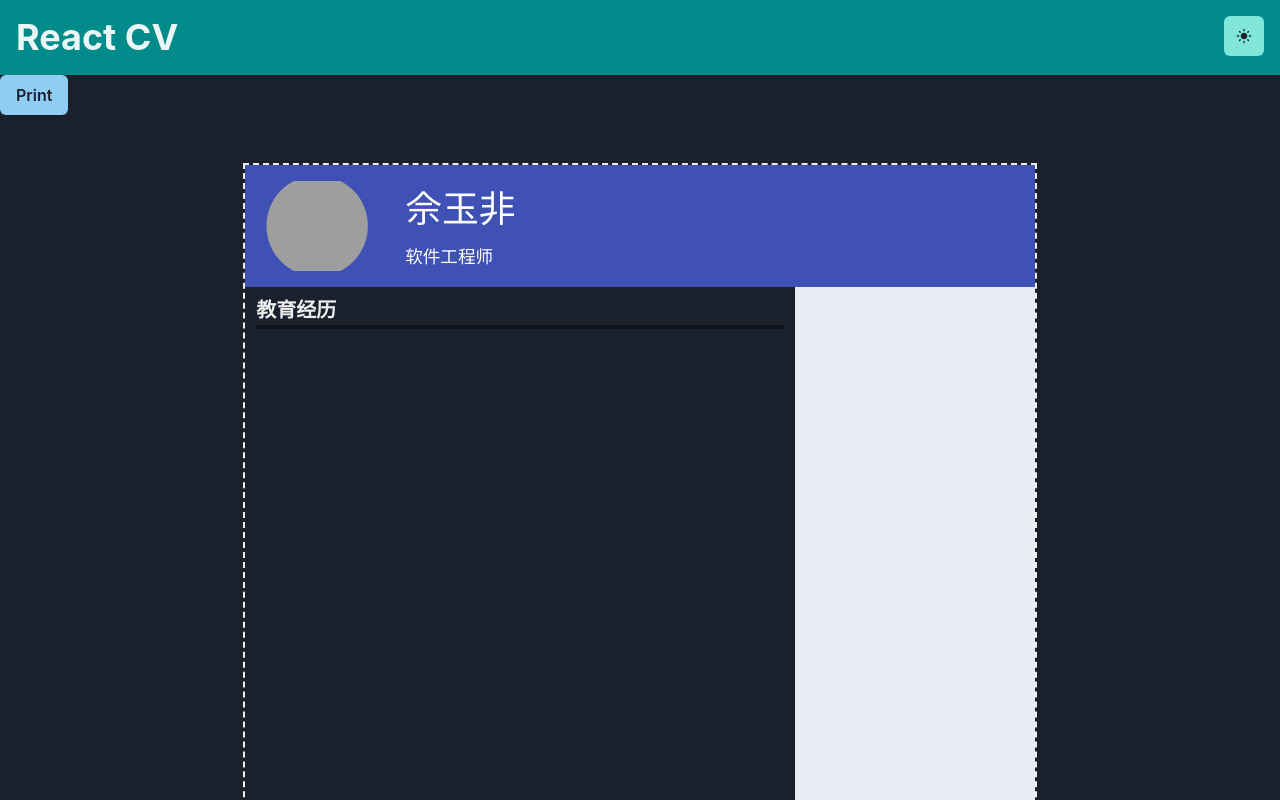
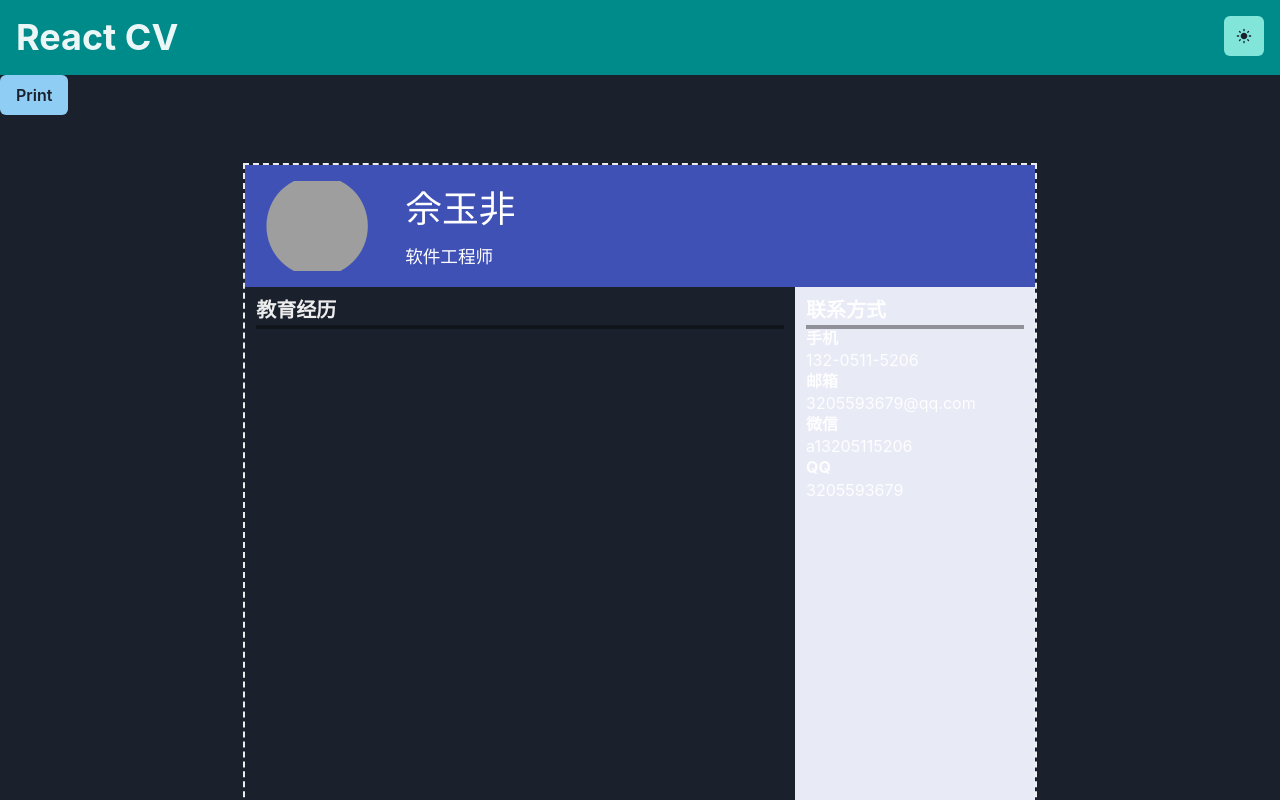
Before and after one commit to SnekTech/react-cv, a React (Vite) app: page / in a window 1280 px wide. Shown: the top 800 px of the page. Built offline with nearby package versions, Linux system fonts and the light colour scheme; grey boxes are pictures that could not be loaded.

Commit message:
add Contact.tsx

```diff
--- a/src/cv/CV.tsx
+++ b/src/cv/CV.tsx
@@ -2,6 +2,7 @@ import { Header } from "./components/Header.tsx";
 import { forwardRef } from "react";
 import { Box, Flex } from "@chakra-ui/react";
 import { UnderlinedTitle } from "./components/UnderlinedTitle.tsx";
+import { Contact } from "./components/Contact.tsx";
 
 export const CV = forwardRef<HTMLDivElement>((_, ref) => {
     return <div ref={ref} style={{ height: '100%' }}>
@@ -15,7 +16,8 @@ export const CV = forwardRef<HTMLDivElement>((_, ref) => {
                     <UnderlinedTitle title={'教育经历'}/>
                 </Box>
 
-                <Box width={'240px'} bgColor={'brand.50'}>
+                <Box width={'240px'} bgColor={'brand.50'} padding={'0.7rem'}>
+                    <Contact/>
                 </Box>
             </Flex>
         </Flex>
--- /dev/null
+++ b/src/cv/components/Contact.tsx
@@ -0,0 +1,43 @@
+import { UnderlinedTitle } from "./UnderlinedTitle.tsx";
+import { Flex, Heading, ListItem, Text, UnorderedList } from "@chakra-ui/react";
+
+type ContactItem = {
+    name: string
+    value: string
+}
+
+const syfContacts: ContactItem[] = [
+    {
+        name: '手机',
+        value: '132-0511-5206'
+    },
+    {
+        name: '邮箱',
+        value: '3205593679@qq.com'
+    },
+    {
+        name: '微信',
+        value: 'a13205115206'
+    },
+    {
+        name: 'QQ',
+        value: '3205593679'
+    }
+];
+
+export const Contact = () => (
+    <>
+        <UnderlinedTitle title={'联系方式'}/>
+        <UnorderedList listStyleType={'none'} margin={'0'}>
+            {syfContacts.map(contact => (
+
+                <ListItem key={contact.name}>
+                    <Flex flexDir={'column'}>
+                        <Heading size={'sm'}>{contact.name}</Heading>
+                        <Text>{contact.value}</Text>
+                    </Flex>
+                </ListItem>
+            ))}
+        </UnorderedList>
+    </>
+)
```
